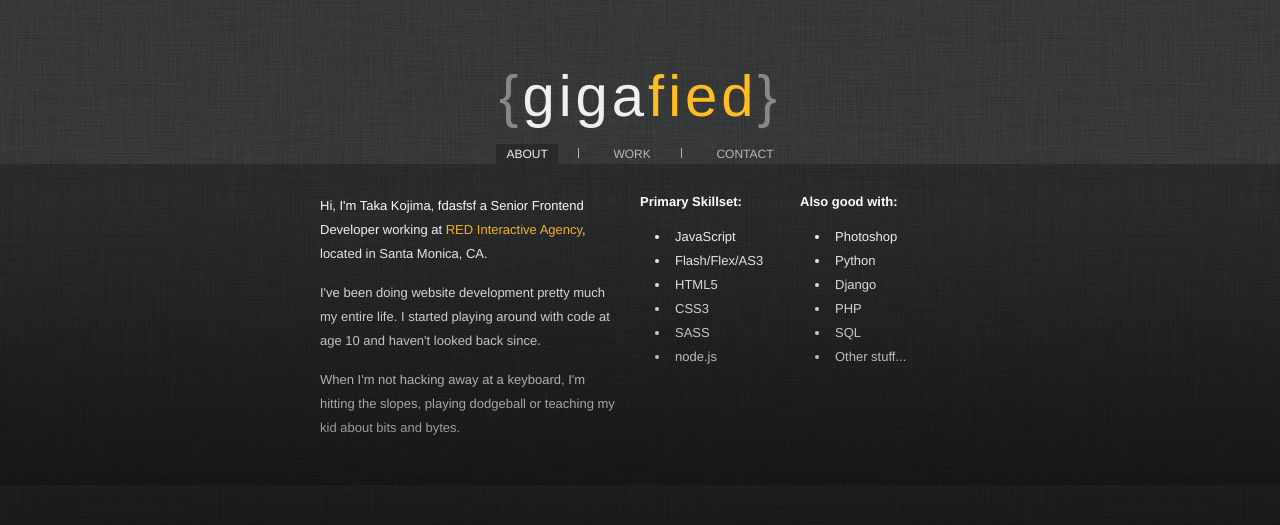
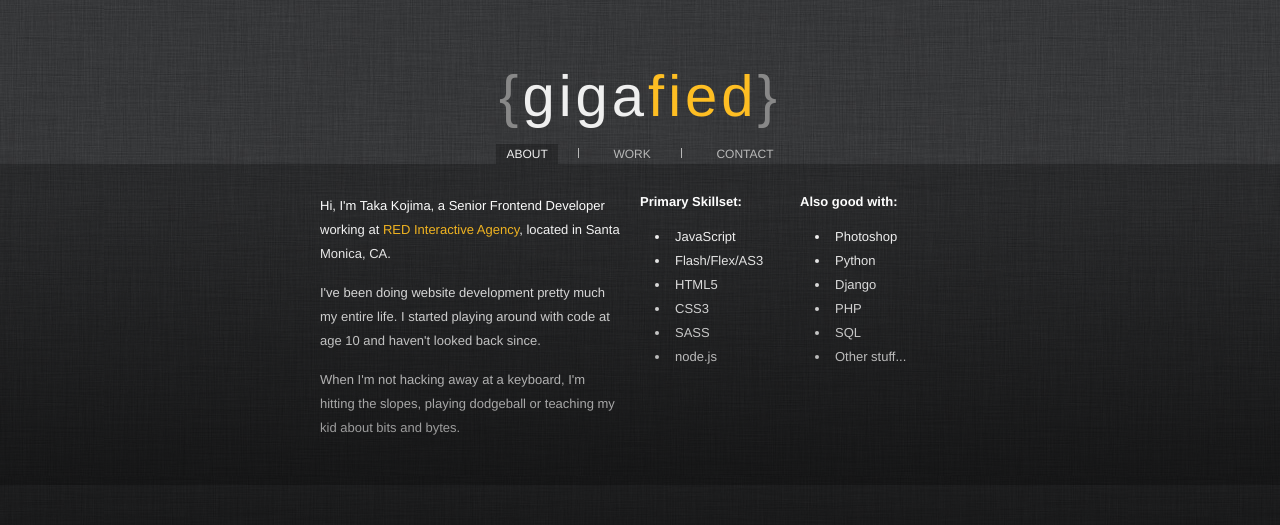
Before and after one commit to gigafied/gigafied.com, a web app: file deploy/about.html in a window 1280 px wide. Shown: the part 155-680 px from the top of the page. Run offline with its HTML, style and script files only (its server is not run), Linux system fonts and the light colour scheme; some libraries are stand-ins or nearby versions.

Commit message:
oh fudgcicles

```diff
--- a/deploy/about.html
+++ b/deploy/about.html
@@ -51,7 +51,7 @@
 
         <div class="grid4">
           <p>
-            Hi, I'm Taka Kojima, fdasfsf a Senior Frontend Developer working at <a href="http://www.ff0000.com" target="_blank">RED Interactive Agency</a>, located in Santa Monica, CA.
+            Hi, I'm Taka Kojima, a Senior Frontend Developer working at <a href="http://www.ff0000.com" target="_blank">RED Interactive Agency</a>, located in Santa Monica, CA.
           </p>
           <p>
             I've been doing website development pretty much my entire life. I started playing around with code at age 10 and haven't looked back since.
--- a/source/templates/about.html
+++ b/source/templates/about.html
@@ -10,7 +10,7 @@
 
         <div class="grid4">
           <p>
-            Hi, I'm Taka Kojima, fdasfsf a Senior Frontend Developer working at <a href="http://www.ff0000.com" target="_blank">RED Interactive Agency</a>, located in Santa Monica, CA.
+            Hi, I'm Taka Kojima, a Senior Frontend Developer working at <a href="http://www.ff0000.com" target="_blank">RED Interactive Agency</a>, located in Santa Monica, CA.
           </p>
           <p>
             I've been doing website development pretty much my entire life. I started playing around with code at age 10 and haven't looked back since.
```
